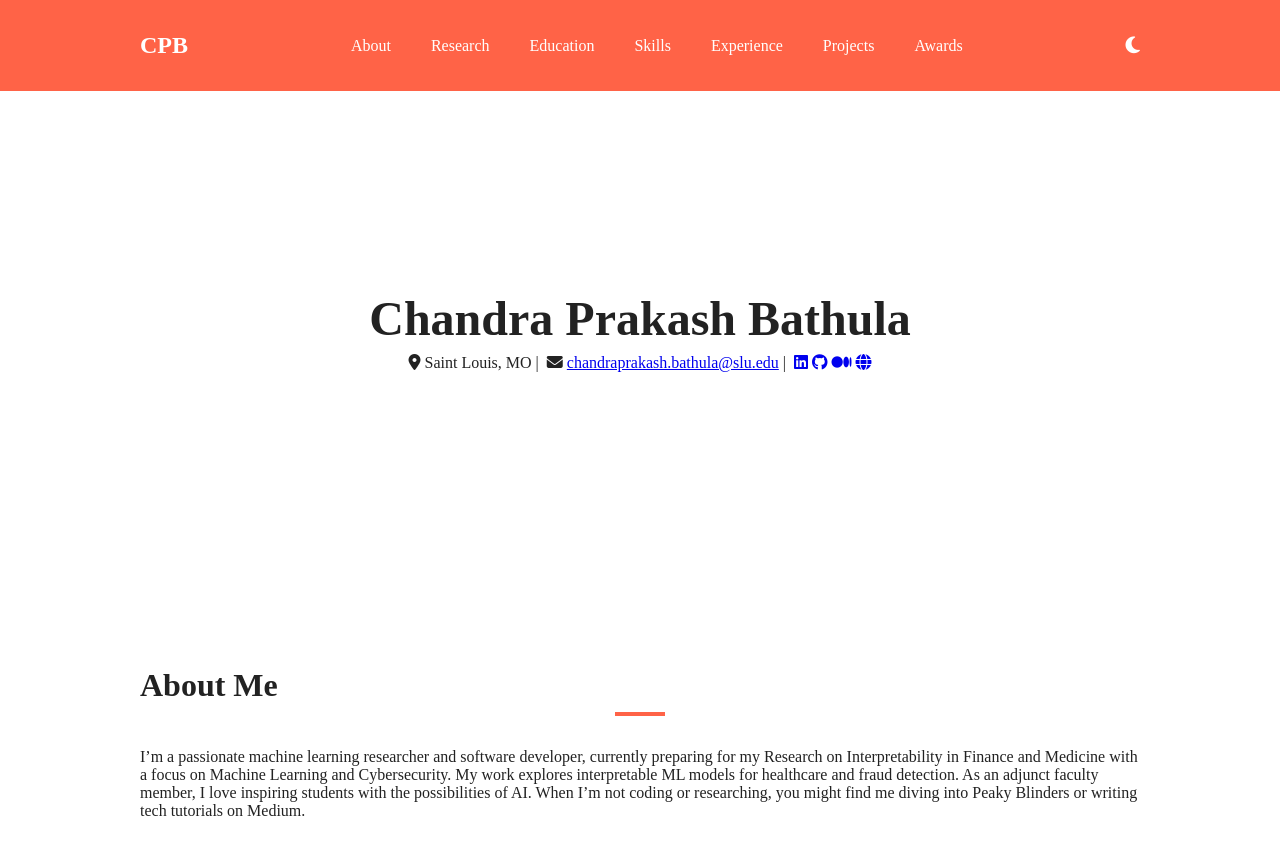
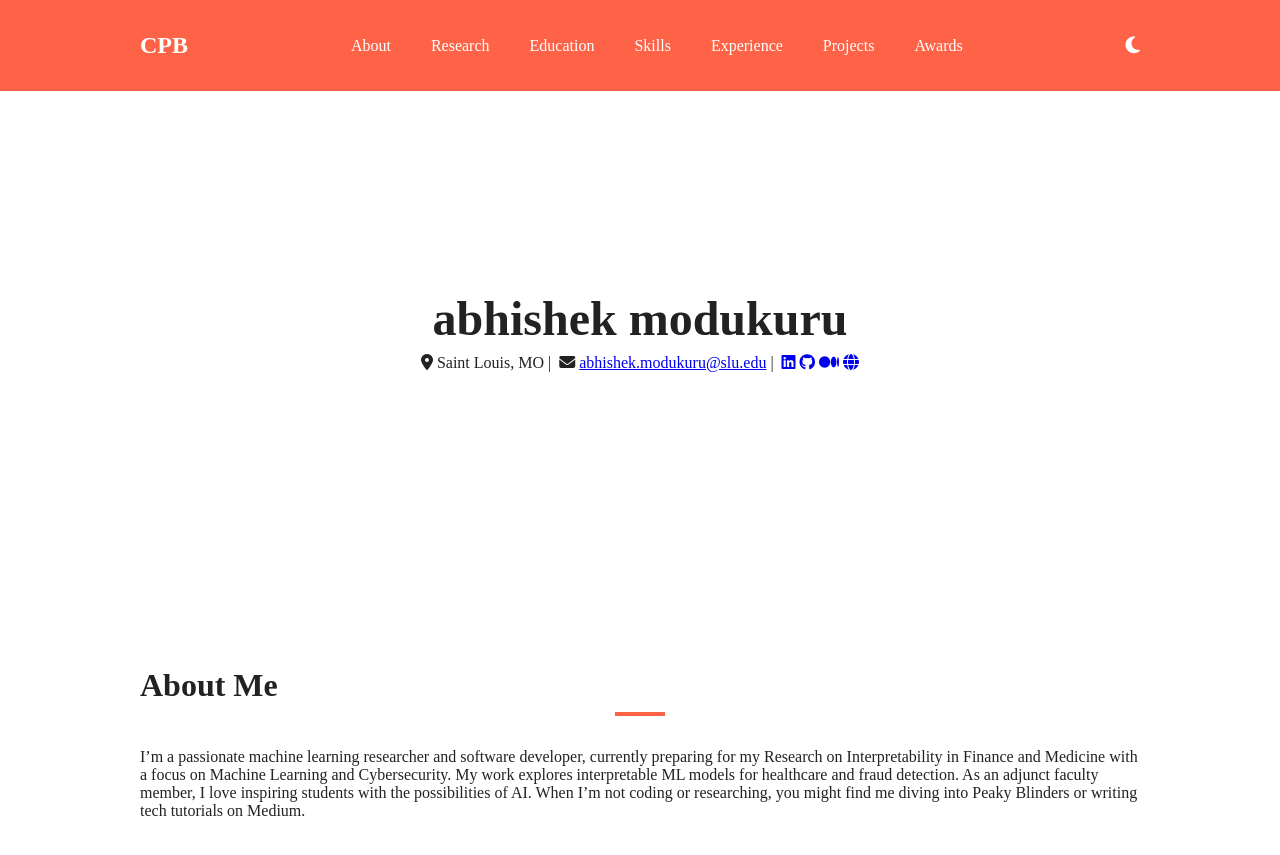
Before and after one commit to amodukuru/Resume, a plain HTML site: page index.html in a window 1280 px wide. Shown: the top 855 px of the page. Drawn offline with nearby package versions, Linux system fonts and the light colour scheme; a small style sheet from the web is missing.

Commit message:
Update index.html

```diff
--- a/index.html
+++ b/index.html
@@ -47,12 +47,12 @@
   <!-- HERO -->
   <header id="hero">
     <div class="container hero-content" data-aos="fade-down">
-      <h1>Chandra Prakash Bathula</h1>
+      <h1>abhishek modukuru</h1>
       <p class="contact-line">
         <i class="fas fa-map-marker-alt"></i> Saint Louis, MO |
         <i class="fas fa-envelope"></i>
-        <a href="mailto:chandraprakash.bathula@slu.edu"
-          >chandraprakash.bathula@slu.edu</a
+        <a href="mailto:abhishek.modukuru@slu.edu"
+          >abhishek.modukuru@slu.edu</a
         > |
         <a href="#" target="_blank"><i class="fab fa-linkedin"></i></a>
         <a href="#" target="_blank"><i class="fab fa-github"></i></a>
```
